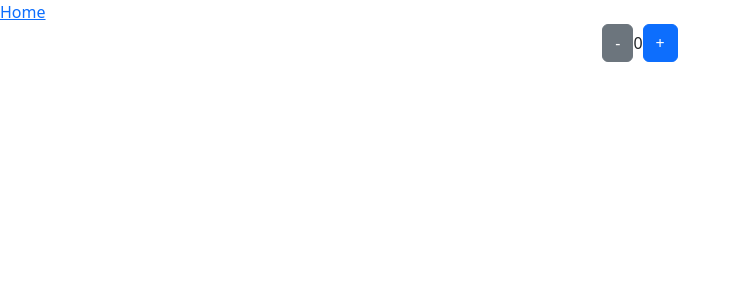
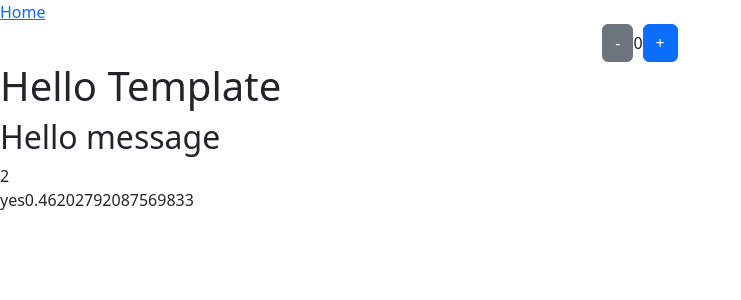
Before and after one commit to MinKhantNaung/learn_vue3_composition_api, a Vue app in the folder 1_vue_composition_api_and_pinia/: page / in a window 1280 px wide. Shown: the top 300 px of the page, without its empty margins (0-741 px from the left). Built offline with nearby package versions, Linux system fonts and the light colour scheme.

Commit message:
template syntax

```diff
--- /dev/null
+++ b/1_vue_composition_api_and_pinia/src/components/TemplateSyntax.vue
@@ -0,0 +1,24 @@
+<template>
+    <div>
+        <h1 :id="dynamicId" :[titleAttr]="titleValue">Hello Template</h1>
+        <h2 v-html="message"></h2>
+        <div v-bind="objectOfIdClass"></div>
+        <div>{{ 1 + 1 }}</div>
+        <span @click="showAlert">{{ message ? 'yes' : 'no' }}</span>
+        <span @[eventName].prevent="clicked">{{ Math.random() }}</span>
+    </div>
+</template>
+
+<script setup>
+const message = 'Hello message';
+const dynamicId = 'my-id';
+const objectOfIdClass= {
+    id: dynamicId,
+    class: 'container',
+};
+const titleAttr = 'title';
+const titleValue = 'This is title';
+const showAlert = () => alert('show alert');
+const eventName = 'mouseover';
+const clicked = () => alert('clicked');
+</script>
--- a/1_vue_composition_api_and_pinia/src/views/HomeView.vue
+++ b/1_vue_composition_api_and_pinia/src/views/HomeView.vue
@@ -1,11 +1,12 @@
 <script setup>
 import Counter from '../components/Counter.vue';
-
+import TemplateSyntax from '../components/TemplateSyntax.vue';
 
 </script>
 
 <template>
   <div>
     <Counter/>
+    <TemplateSyntax />
   </div>
 </template>
```
